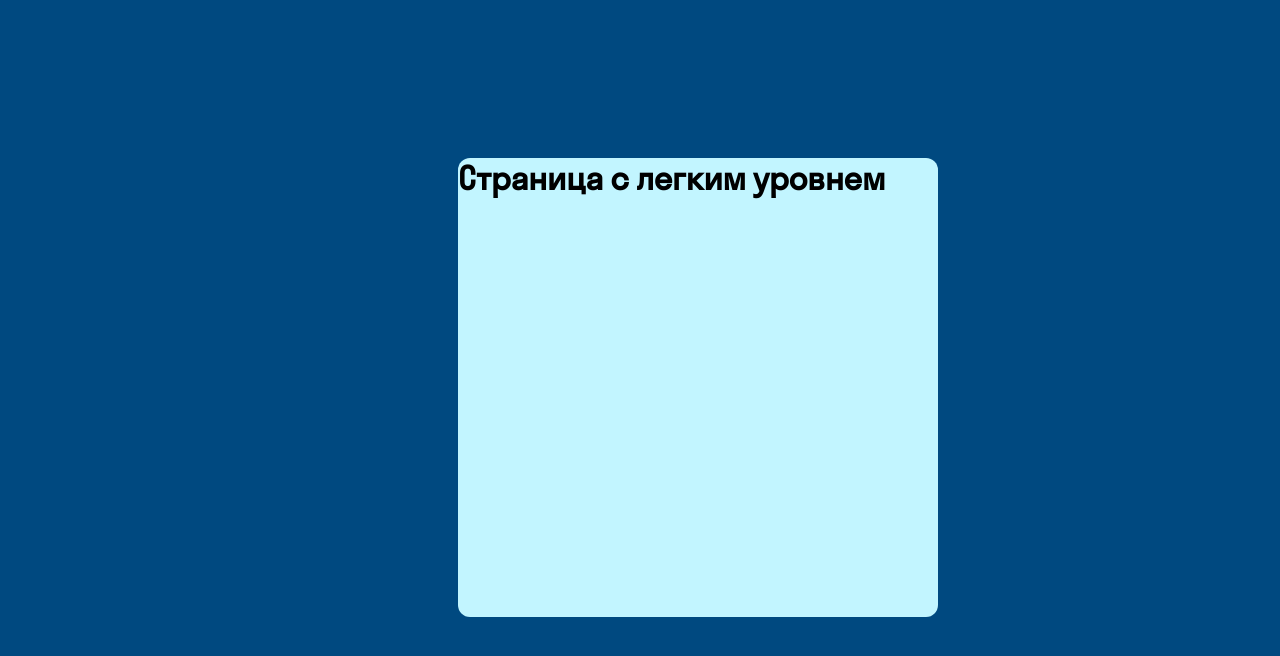
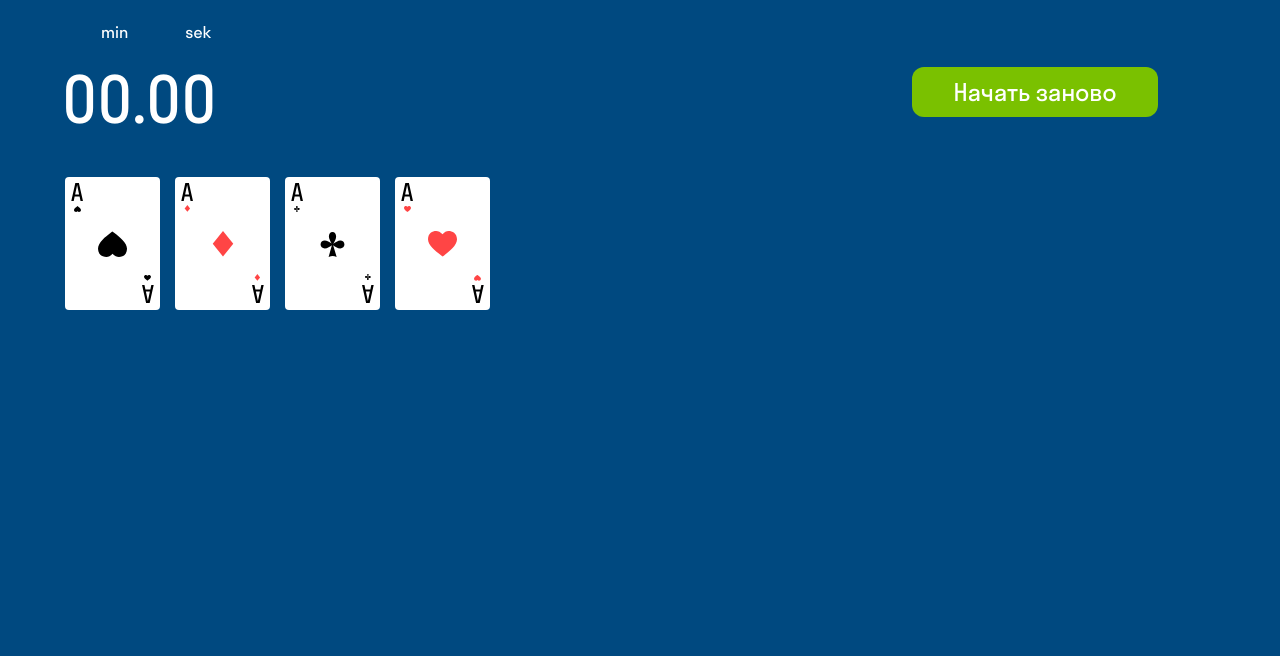
Before and after one commit to Alnpch/game1, a website with bundled scripts: page content/index.html in a window 1280 px wide. Both pictures are taken after a click on the button "Старт". Built offline with nearby package versions, Linux system fonts and the light colour scheme.

Commit message:
верстка

```diff
--- a/content/index.html
+++ b/content/index.html
@@ -9,9 +9,9 @@
 
 </head>
 <body>
-    <div class="box center" id="box">
+    <div class="page" id="page">
 
- </div>
+</div>
  <script type = "module" src="./index.js" ></script>
 </body>
 </html>
--- a/content/index.js
+++ b/content/index.js
@@ -1,16 +1,20 @@
-import { renderStartPage, renderEasyPage, renderMediumPage, renderHardPage} from "./render.js";
-let contentElement = document.getElementById('box');
+import {
+  renderStartPage,
+  renderEasyPage,
+  renderMediumPage,
+  renderHardPage,
+} from "./render.js";
+let contentElement = document.getElementById("page");
 console.log(contentElement);
 
+renderStartPage({ contentElement });
 
-renderStartPage ({contentElement});
+let startButton = document.getElementById("button_start");
 
-let startButton = document.getElementById('button_start');
-
-startButton.addEventListener('click',() => {
-let buttonOneLevel = document.getElementById('radio1');
-let buttonTwoLevel = document.getElementById('radio2');
-let buttonThreeLevel = document.getElementById('radio3');
+startButton.addEventListener("click", () => {
+  let buttonOneLevel = document.getElementById("radio1");
+  let buttonTwoLevel = document.getElementById("radio2");
+  let buttonThreeLevel = document.getElementById("radio3");
   //let radio = document.querySelectorAll('.button-level')
   //  for(let i = 0; i < radio.length; i++){
   //   if (radio[i].checked) {
@@ -18,16 +22,13 @@ let buttonThreeLevel = document.getElementById('radio3');
   //   }
   //  }
   if (buttonOneLevel.checked) {
-       renderEasyPage({contentElement});
-
+    renderEasyPage({ contentElement });
   }
 
   if (buttonTwoLevel.checked) {
-        renderMediumPage({contentElement});
-
+    renderMediumPage({ contentElement });
   }
   if (buttonThreeLevel.checked) {
-        renderHardPage({contentElement});
-
+    renderHardPage({ contentElement });
   }
-})
+});
--- a/content/render.js
+++ b/content/render.js
@@ -1,6 +1,7 @@
 export function renderStartPage({ contentElement }) {
-  let startPageHtml = `<h1 class="heading" >Выбери сложность</h1>
-<div class="box_button" id = "box_button">
+  let startPageHtml = `<div class="box " id="box">
+  <h1 class="heading" >Выбери сложность</h1>
+<div class="box-button" id = "box_button">
 
 <div class="button">
     <input type="radio" class="button-level" id="radio1" name="radios" value="1" checked>
@@ -17,7 +18,8 @@ export function renderStartPage({ contentElement }) {
     <label for="radio3">3</label>
 </div>
 </div>
-<button id="button_start" class="button_start">Старт</button>`;
+<button id="button_start" class="button-start">Старт</button>
+</div>`;
   contentElement.innerHTML = startPageHtml;
   // let buttonElements = document.getElementById('box_button');
   // let startButton = document.getElementById('button_start');
@@ -27,22 +29,70 @@ export function renderStartPage({ contentElement }) {
 }
 
 export function renderEasyPage({ contentElement }) {
-  let easyPageContent = `<div class = "level_page">
-                            <h1>Страница с легким уровнем</h1>
+  let easyPageContent = `<div class = "level-page center">
+  <div class = "level-page-heading center">
+    <div class="time-game">
+    <div class="min-sek">
+        <p>min</p>
+        <p>sek</p>
+    </div>
+
+<h2 class="time">00.00</h2>
+</div>
+<button class ="button-start">Начать заново</button>
+ </div>
+ <div class="cards">
+    <img src="./cards/туз пики.svg" alt="">
+    <img src="./cards/туз бубны.svg" alt="">
+    <img src="./cards/туз крести.svg" alt="">
+    <img src="./cards/туз черви.svg" alt="">
+ </div>
                         </div>`;
   contentElement.innerHTML = easyPageContent;
 }
 
 export function renderMediumPage({ contentElement }) {
-  let mediumPageContent = `<div class = "level_page">
-                            <h1>Страница со средним уровнем</h1>
+  let mediumPageContent = `<div class = "level-page center">
+  <div class = "level-page-heading center">
+    <div class="time-game">
+    <div class="min-sek">
+        <p>min</p>
+        <p>sek</p>
+    </div>
+
+<h2 class="time">00.00</h2>
+</div>
+<button class ="button-start">Начать заново</button>
+ </div>
+ <div class="cards">
+    <img src="./cards/туз пики.svg" alt="">
+    <img src="./cards/туз бубны.svg" alt="">
+    <img src="./cards/туз крести.svg" alt="">
+    <img src="./cards/туз черви.svg" alt="">
+ </div>
                         </div>`;
   contentElement.innerHTML = mediumPageContent;
 }
 
 export function renderHardPage({ contentElement }) {
-  let hardPageContent = `<div class = "level_page">
-                            <h1>Страница с тяжелым уровнем</h1>
+  let hardPageContent = `<div class = "level-page center">
+  <div class = "level-page-heading center">
+    <div class="time-game">
+    <div class="min-sek">
+        <p>min</p>
+        <p>sek</p>
+    </div>
+
+<h2 class="time">00.00</h2>
+</div>
+<button class ="button-start">Начать заново</button>
+ </div>
+ <div class="cards">
+    <img src="./cards/туз пики.svg" alt="">
+    <img src="./cards/туз бубны.svg" alt="">
+    <img src="./cards/туз крести.svg" alt="">
+    <img src="./cards/туз черви.svg" alt="">
+ </div>
                         </div>`;
   contentElement.innerHTML = hardPageContent;
 }
--- a/content/styles.css
+++ b/content/styles.css
@@ -1,73 +1,64 @@
 @font-face {
+  font-family: StratosSkyeng;
+  src: url("./fonts/stratosskyengweb-regular.woff2");
+}
 
-    font-family: "StratosSkyeng";
-
-    src: url("./fonts/stratosskyengweb-regular.woff2");
-
-  }
-body{
-    font-family: "StratosSkyeng";
-width: 1024px;
-height: 774px;
+body {
+  margin: 0;
+  padding: 0;
+  font-family: StratosSkyeng, sans-serif;
   background: #004980;
 }
+
 .center {
   padding-left: calc(50% - 600px);
   padding-right: calc(50% - 600px);
 }
-.box{
+
+.box {
   width: 480px;
   height: 459px;
   left: 272px;
   top: 158px;
-
-background: #C2F5FF;
+  background: #c2f5ff;
   border-radius: 12px;
   margin-left: 450px;
   margin-top: 158px;
 }
-.heading{
+
+.heading {
   width: 208px;
   height: 96px;
   padding-top: 52px;
   padding-left: 136px;
   padding-right: 136px;
-font-family: 'StratosSkyeng';
+  font-family: StratosSkyeng, sans-serif;
   font-style: normal;
   font-weight: 400;
   font-size: 40px;
   line-height: 48px;
   text-align: center;
-font-feature-settings: 'pnum' on, 'lnum' on;
+  font-feature-settings: "pnum" on, "lnum" on;
   color: #004980;
 }
-.box_button{
+
+.box-button {
   display: flex;
   flex-direction: row;
   gap: 24px;
   padding-left: 69px;
 }
-.box_button input[type="radio"]:checked+label {
-    background-color: #abbfec;
-    border: 1px solid #4156be;
-}
-.box_button label:hover {
-    background-color: #abbfec;
-    border: 1px solid #4156be;
-}
-button{
+
+.button {
   display: inline-block;
 }
-.button input[type=radio]{
+
+.button input[type="radio"] {
   display: none;
 }
 
 .button label {
   display: flex;
-    cursor: pointer;
-    line-height: 34px;
-    border: 1px solid #999;
-    border-radius: 6px;
   user-select: none;
   cursor: pointer;
   border-radius: 12px;
@@ -77,31 +68,91 @@ display: flex;
   font-weight: 400;
   font-size: 64px;
   line-height: 72px;
-    color: #0080C1;
+  color: #0080c1;
   align-items: center;
   justify-content: center;
   background-color: white;
   border: none;
 }
-.button_start{
+
+.box-button label:hover {
+  background-color: #abbfec;
+  border: 1px solid #4156be;
+}
+
+.box-button input[type="radio"]:checked + label {
+  background-color: #abbfec;
+  border: 1px solid #4156be;
+}
+
+.button-start {
   margin-left: 117px;
   width: 246px;
   height: 50px;
-
-background: #7AC100;
+  background: #7ac100;
   border-radius: 12px;
   border: none;
-font-family: 'StratosSkyeng';
+  font-family: StratosSkyeng, sans-serif;
   font-style: normal;
   font-weight: 400;
   font-size: 24px;
   line-height: 32px;
-
-margin-top:  67px;
+  margin-top: 67px;
   align-items: center;
   text-align: center;
-font-feature-settings: 'pnum' on, 'lnum' on;
+  font-feature-settings: "pnum" on, "lnum" on;
+  color: #fff;
+}
 
-color: #FFFFFF;
+.level-page-heading {
+  display: flex;
+  flex-direction: row;
+  gap: 578px;
+  margin-left: 22px;
+  margin-right: 22px;
+}
 
+.level-page {
+  display: flex;
+  flex-direction: column;
+  gap: 41px;
 }
+
+.cards {
+  margin-left: 25px;
+  display: flex;
+  flex-flow: row wrap;
+  gap: 15px;
+}
+
+.time-game {
+  display: flex;
+  flex-direction: column;
+  gap: 0;
+}
+
+.min-sek {
+  display: flex;
+  flex-direction: row;
+  gap: 57px;
+  font-family: StratosSkyeng, sans-serif;
+  font-style: normal;
+  font-weight: 400;
+  font-size: 16px;
+  line-height: 32px;
+  font-feature-settings: "pnum" on, "lnum" on;
+  color: #fff;
+  padding-left: 39px;
+}
+
+.time {
+  font-family: StratosSkyeng, sans-serif;
+  font-style: normal;
+  font-weight: 400;
+  font-size: 64px;
+  line-height: 72px;
+  color: #fff;
+  width: 155px;
+  height: 72px;
+  margin: 0;
+}
--- a/package.json
+++ b/package.json
@@ -6,7 +6,8 @@
   "scripts": {
     "test": "echo \"Error: no test specified\" && exit 1",
     "format": "prettier -—write ./content/",
-    "lint:css": "stylelint './src/**.css'",
+    "lint:js": "eslint ./**/*.js",
+    "lint:css": "stylelint ./**/*.css",
     "prepare": "husky install",
     "lint": "npm run lint:js && npm run lint:css"
   },
```
Also changed, not shown: .eslintrc.json (added), .eslintrc.yml (deleted), content/cards/туз бубны.svg (added), content/cards/туз крести.svg (added), content/cards/туз пики.svg (added), content/cards/туз черви.svg (added). Lines whose indentation alone changed are shown as unchanged.
